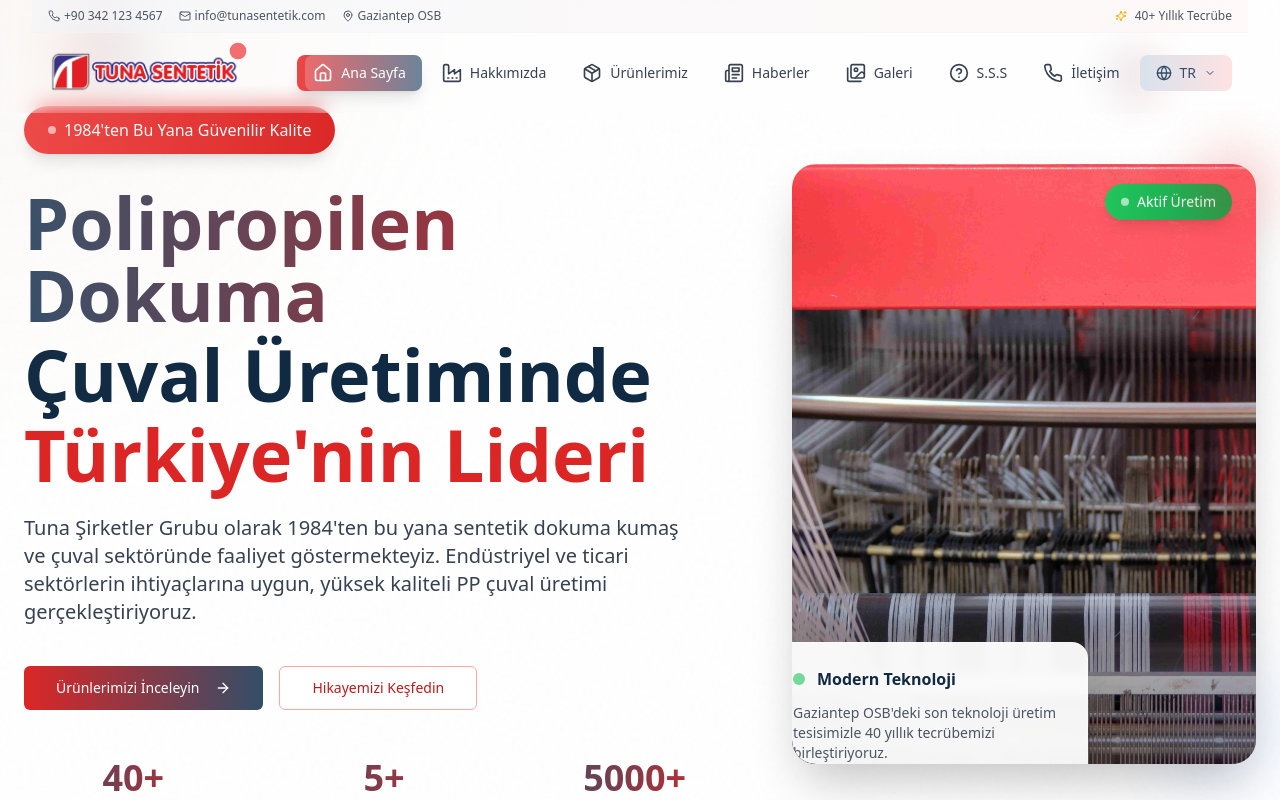
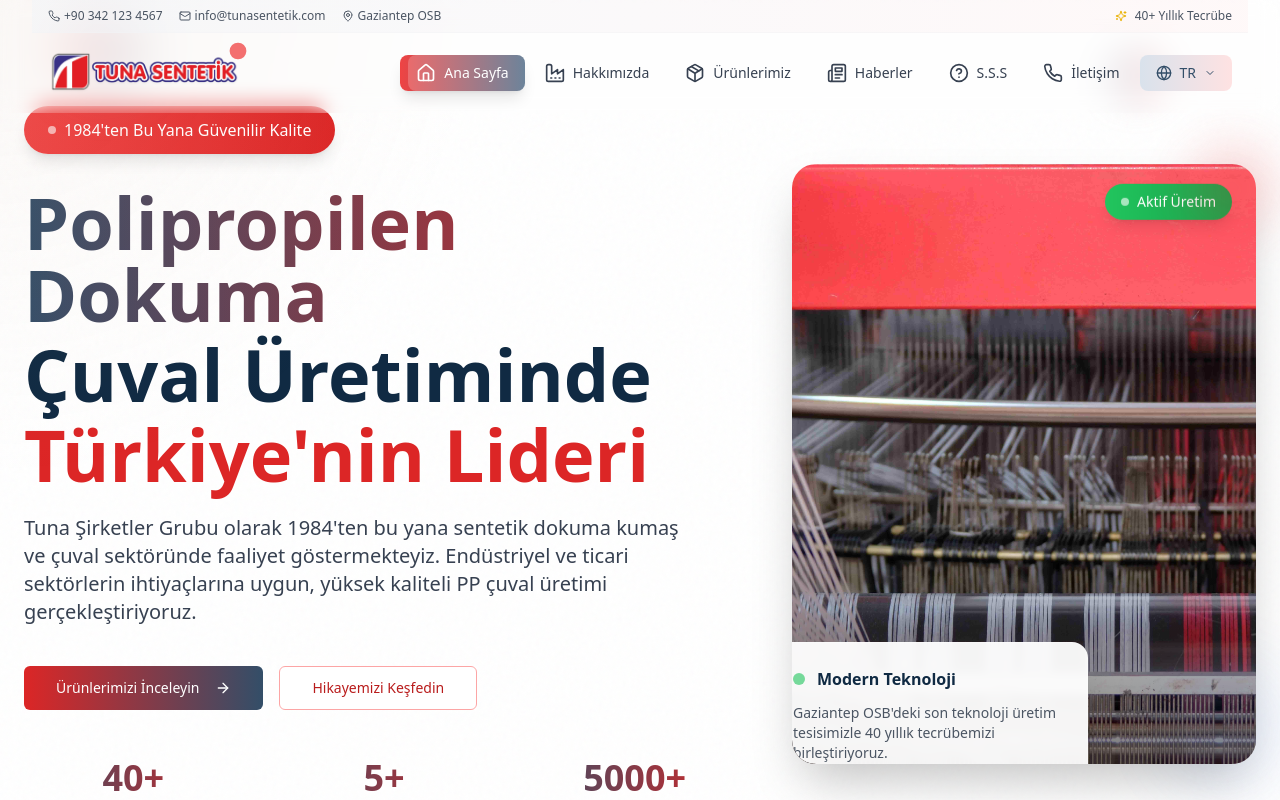
Before and after one commit to aliozkanozdurmus/efesentetik-website, a Next.js app: page / in a window 1280 px wide. Shown: the top 800 px of the page. Built offline with nearby package versions, Linux system fonts and the light colour scheme.

Commit message:
galeri tab kaldırıldı

```diff
--- a/components/header.tsx
+++ b/components/header.tsx
@@ -4,7 +4,7 @@ import { useState, useEffect } from "react"
 import Link from "next/link"
 import { usePathname } from "next/navigation"
 import { Button } from "@/components/ui/button"
-import { Menu, X, Globe, Phone, Mail, MapPin, ChevronDown, Sparkles, Home, Factory, Package, Newspaper, Images, HelpCircle } from "lucide-react"
+import { Menu, X, Globe, Phone, Mail, MapPin, ChevronDown, Sparkles, Home, Factory, Package, Newspaper, HelpCircle } from "lucide-react"
 import { motion, useScroll, useTransform, AnimatePresence } from "framer-motion"
 import Image from "next/image"
 
@@ -13,7 +13,6 @@ const navigation = [
   { name: "Hakkımızda", href: "/hakkimizda", icon: <Factory className="w-5 h-5" /> },
   { name: "Ürünlerimiz", href: "/urunler", icon: <Package className="w-5 h-5" /> },
   { name: "Haberler", href: "/haberler", icon: <Newspaper className="w-5 h-5" /> },
-  { name: "Galeri", href: "/galeri", icon: <Images className="w-5 h-5" /> },
   { name: "S.S.S", href: "/sss", icon: <HelpCircle className="w-5 h-5" /> },
   { name: "İletişim", href: "/iletisim", icon: <Phone className="w-5 h-5" /> },
 ]
```
